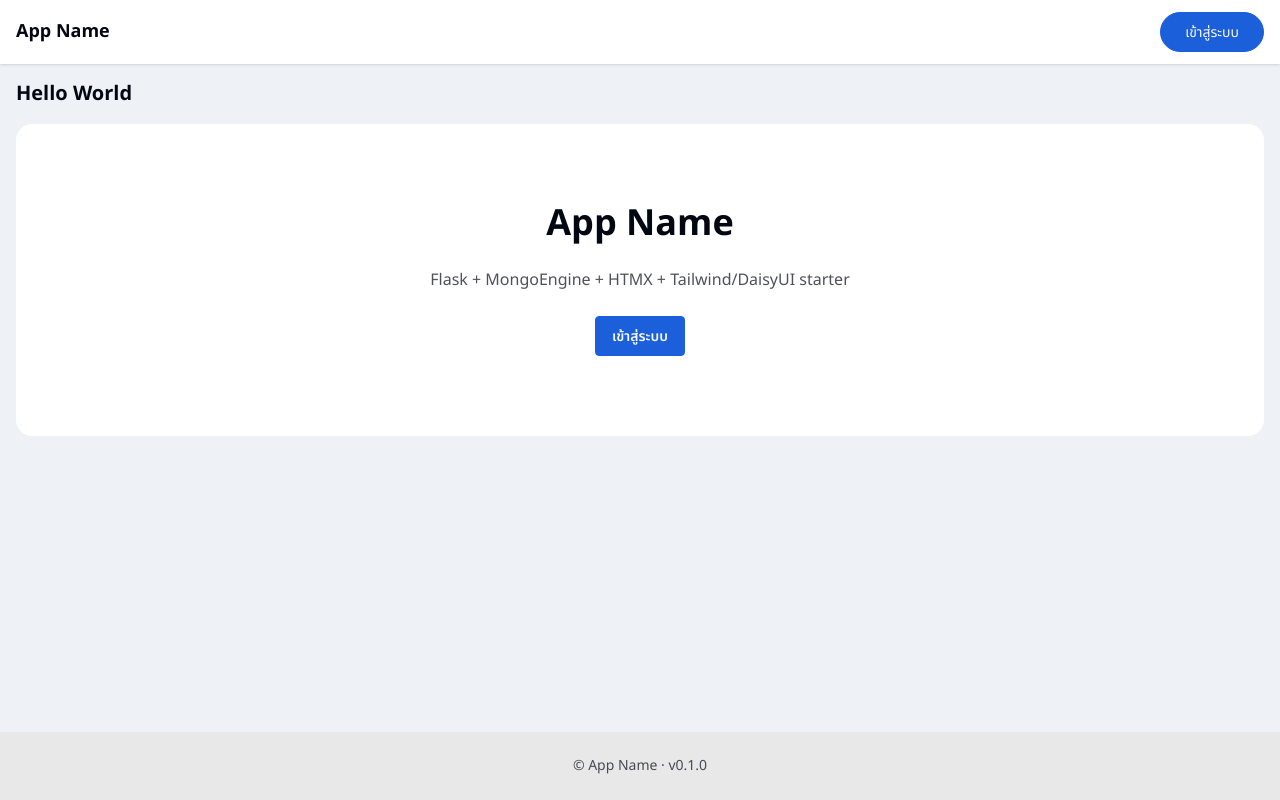
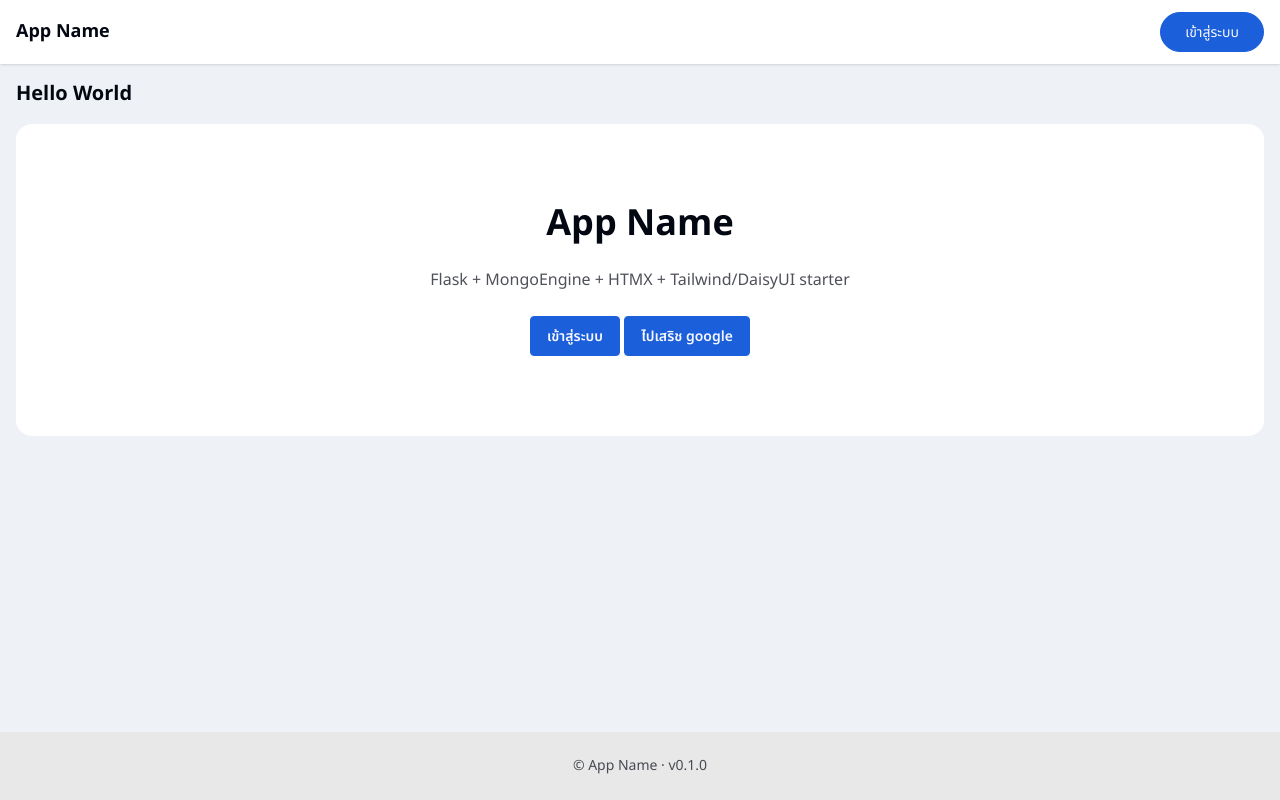
Before and after one commit to r202-coe-psu/gukgu, a Flask app: page / in a window 1280 px wide. Run offline with Flask 3, Linux system fonts and the light colour scheme; style sheets or scripts are compiled from the project's sources; some libraries are stand-ins or nearby versions.

Commit message:
add: google button

```diff
--- a/gukgu/web/templates/index/index.html
+++ b/gukgu/web/templates/index/index.html
@@ -13,6 +13,7 @@
       {% else %}
       <a href="{{ url_for('accounts.login') }}" class="btn btn-primary">เข้าสู่ระบบ</a>
       {% endif %}
+      <a href="https://google.com" class="btn btn-primary">ไปเสริช google</a>
     </div>
   </div>
 </div>
```
